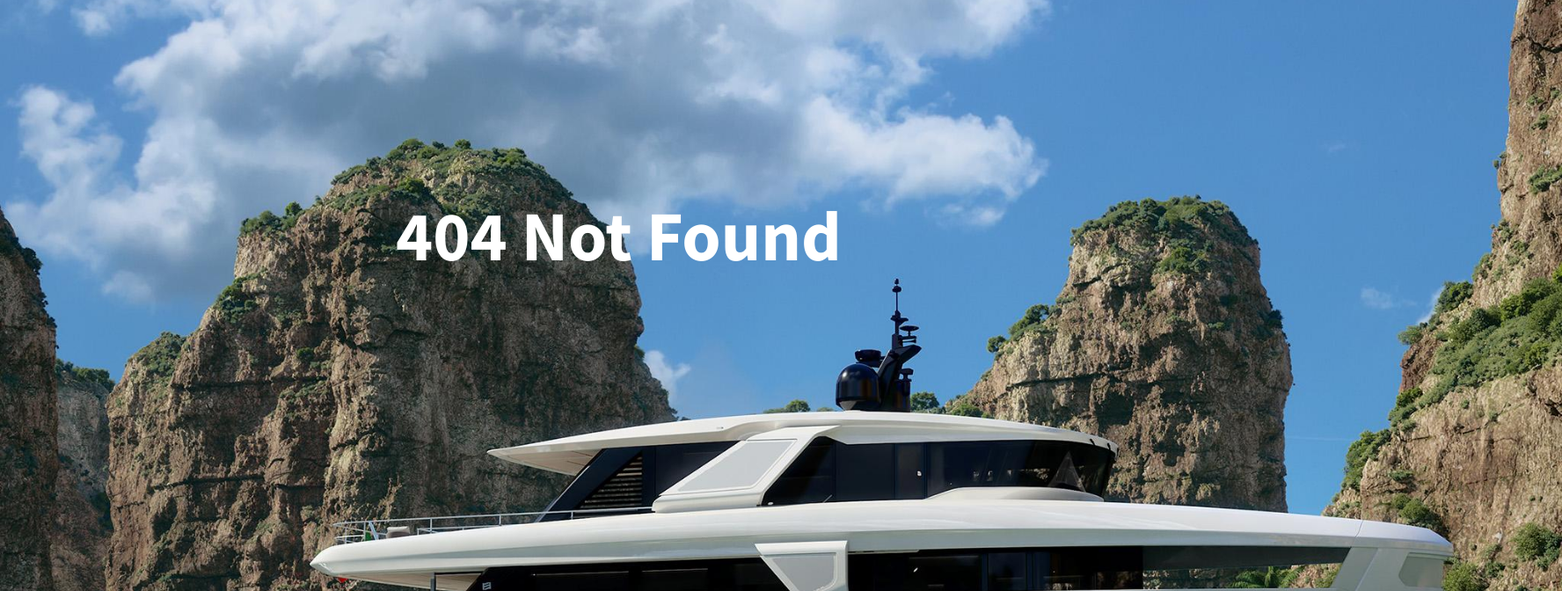
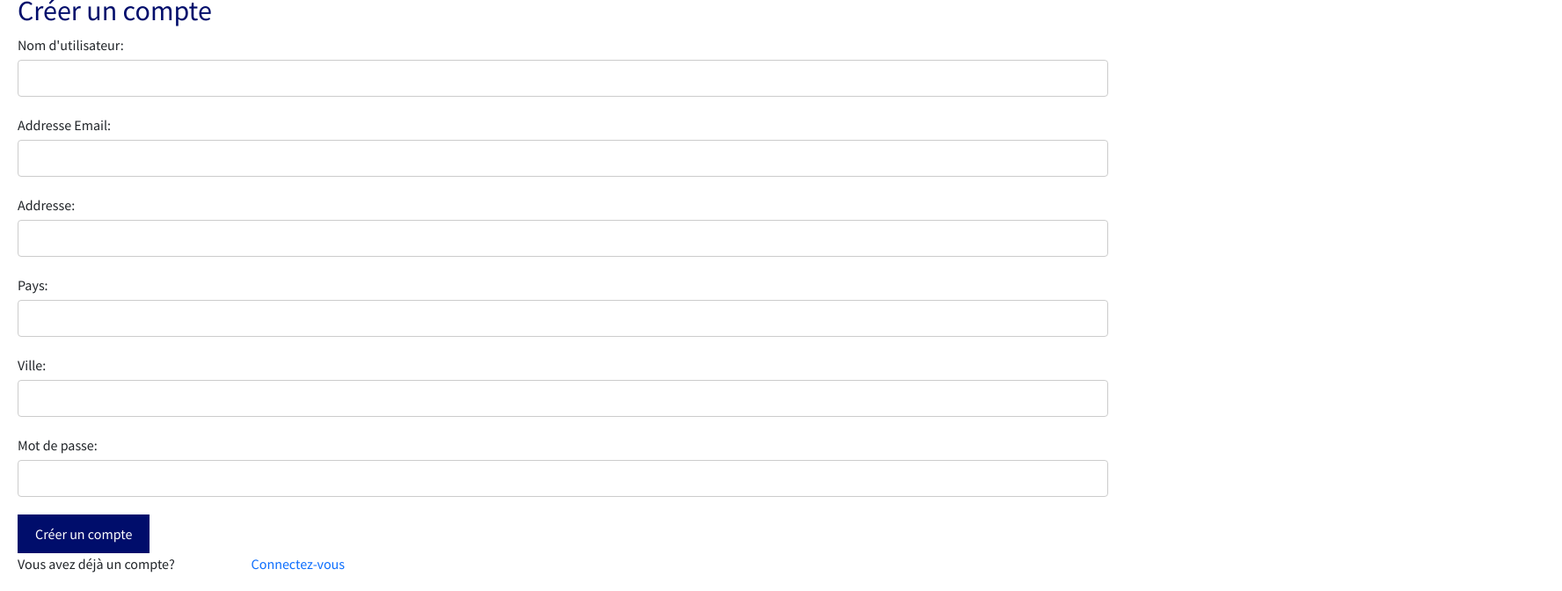
Before and after one commit to gladys18/cdp-f23-g10, a React (Create React App) app: page /register in a window 1280 px wide. Shown: the part 260-932 px from the top of the page at 88% size, 1776 px wide, since content can reach past the window. Built offline with nearby package versions, Linux system fonts and the light colour scheme; what @react-pdf/renderer would draw is missing.

Commit message:
finished api

```diff
--- a/package.json
+++ b/package.json
@@ -7,6 +7,7 @@
     "@testing-library/jest-dom": "^5.16.4",
     "@testing-library/react": "^13.3.0",
     "@testing-library/user-event": "^13.5.0",
+    "axios": "^1.6.8",
     "bootstrap": "^5.1.3",
     "react": "^18.2.0",
     "react-dom": "^18.2.0",
--- a/src/components/Header/Header.jsx
+++ b/src/components/Header/Header.jsx
@@ -51,11 +51,11 @@ const Header = () => {
 
             <Col lg="6" md="6" sm="6">
               <div className="header__top__right d-flex align-items-center justify-content-end gap-3">
-                <Link to="#" className=" d-flex align-items-center gap-1">
+                <Link to="/login" className=" d-flex align-items-center gap-1">
                   <i class="ri-login-circle-line"></i> Se connecter
                 </Link>
 
-                <Link to="#" className=" d-flex align-items-center gap-1">
+                <Link to="/register" className=" d-flex align-items-center gap-1">
                   <i class="ri-user-line"></i> Créer un compte
                 </Link>
               </div>
--- /dev/null
+++ b/src/pages/Login.jsx
@@ -0,0 +1,48 @@
+// LoginForm.js
+import React, { useState } from 'react';
+import '../styles/login-form.css';
+
+const LoginForm = () => {
+    const [username, setUsername] = useState('');
+    const [password, setPassword] = useState('');
+
+    const handleLogin = (e) => {
+        e.preventDefault();
+        // Add your login logic here
+        console.log('Logging in with:', username, password);
+    };
+
+    return (
+        <div className="form-container">
+            <h2>Se connecter</h2>
+            <form onSubmit={handleLogin}>
+                <div className="form-group">
+                    <label htmlFor="username">Nom d'utilisateur:</label>
+                    <input
+                        type="text"
+                        id="username"
+                        value={username}
+                        onChange={(e) => setUsername(e.target.value)}
+                        required
+                    />
+                </div>
+                <div className="form-group">
+                    <label htmlFor="password">Mot de passe:</label>
+                    <input
+                        type="password"
+                        id="password"
+                        value={password}
+                        onChange={(e) => setPassword(e.target.value)}
+                        required
+                    />
+                </div>
+                <button type="submit">Se Connecter</button>
+                <div style={{display:'flex', flexDirection:'row', width:'30%', alignContent:"center", justifyContent:"space-between", alignSelf:"center"}}>
+                    <p>Pas encore de Compte?</p> <a style={{textDecoration:'none'}} href="/register">         Créer un compte</a>
+                </div>
+            </form>
+        </div>
+    );
+};
+
+export default LoginForm;
--- /dev/null
+++ b/src/pages/Register.jsx
@@ -0,0 +1,93 @@
+// RegisterForm.js
+import React, { useState } from 'react';
+import '../styles/login-form.css';
+
+const RegisterForm = () => {
+    const [newUsername, setNewUsername] = useState('');
+    const [newPassword, setNewPassword] = useState('');
+    const [userAddress, setUserAddress] = useState('')
+    const [userEmail, setUserEmail] = useState('')
+    const [userCountry, setUserCountry] = useState('')
+    const [userCity, setUserCity] = useState('')
+
+    const handleRegister = (e) => {
+        e.preventDefault();
+        // Add your register logic here
+        console.log('Registering with:', newUsername, newPassword);
+    };
+
+    return (
+        <div className="form-container">
+            <h2>Créer un compte</h2>
+            <form onSubmit={handleRegister}>
+                <div className="form-group">
+                    <label htmlFor="new-username">Nom d'utilisateur:</label>
+                    <input
+                        type="text"
+                        id="new-username"
+                        value={newUsername}
+                        onChange={(e) => setNewUsername(e.target.value)}
+                        required
+                    />
+                </div>
+                <div className="form-group">
+                    <label htmlFor="userEmail">Addresse Email:</label>
+                    <input
+                        type="text"
+                        id="userEmail"
+                        value={userEmail}
+                        onChange={(e) => setUserEmail(e.target.value)}
+                        required
+                    />
+                </div>
+                <div className="form-group">
+                    <label htmlFor="new-useraddress">Addresse:</label>
+                    <input
+                        type="text"
+                        id="new-useraddress"
+                        value={userAddress}
+                        onChange={(e) => setUserAddress(e.target.value)}
+                        required
+                    />
+                </div>
+                <div className="form-group">
+                    <label htmlFor="new-usercountry">Pays:</label>
+                    <input
+                        type="text"
+                        id="new-usercountry"
+                        value={userCountry}
+                        onChange={(e) => setUserCountry(e.target.value)}
+                        required
+                    />
+                </div>
+                <div className="form-group">
+                    <label htmlFor="new-usercity">Ville:</label>
+                    <input
+                        type="text"
+                        id="new-usercity"
+                        value={userCity}
+                        onChange={(e) => setUserCity(e.target.value)}
+                        required
+                    />
+                </div>
+                <div className="form-group">
+                    <label htmlFor="new-password">Mot de passe:</label>
+                    <input
+                        type="password"
+                        id="new-password"
+                        value={newPassword}
+                        onChange={(e) => setNewPassword(e.target.value)}
+                        required
+                    />
+                </div>
+
+                <button type="submit">Créer un compte</button>
+                <div style={{display:'flex', flexDirection:'row', width:'30%', alignContent:"center", justifyContent:"space-between", alignSelf:"center"}}>
+                    <p>Vous avez déjà un compte?</p> <a style={{textDecoration:'none'}} href="/login">         Connectez-vous</a>
+                </div>
+            </form>
+        </div>
+    );
+};
+
+export default RegisterForm;
--- a/src/routers/Routers.js
+++ b/src/routers/Routers.js
@@ -10,6 +10,8 @@ import NotFound from "../pages/NotFound";
 import Contact from "../pages/Contact";
 import BoatPermitForm from "../components/UI/BoatPermit";
 import CGU from "../pages/CGU";
+import LoginForm from "../pages/Login";
+import RegisterForm from "../pages/Register";
 
 const Routers = () => {
   return (
@@ -25,6 +27,8 @@ const Routers = () => {
       <Route path="*" element={<NotFound />} />
       <Route path="/permit" element={<BoatPermitForm/>}/>
       <Route path="/CGU" element={<CGU/>}/>
+      <Route path="/login" element={<LoginForm/>}/>
+      <Route path="/register" element={<RegisterForm/>}/>
     </Routes>
   );
 };
--- /dev/null
+++ b/src/styles/login-form.css
@@ -0,0 +1,44 @@
+/* LoginForm.css */
+.form-container {
+    background-color: #fff;
+    border-radius: 5px;
+    padding: 20px;
+    box-shadow: 0 0 10px rgba(0, 0, 0, 0.1);
+}
+
+.form-container h2 {
+    margin-top: 0;
+}
+
+.form-group {
+    margin-bottom: 20px;
+}
+
+label {
+    display: block;
+}
+
+input[type="text"],
+input[type="password"] {
+    width: 100%;
+    padding: 8px;
+    border: 1px solid #ccc;
+    border-radius: 4px;
+    box-sizing: border-box;
+    font-size: 16px;
+    margin-top: 5px;
+}
+
+button {
+    background-color:#000d6b;
+    color: white;
+    padding: 10px 20px;
+    border: none;
+    border-radius: 4px;
+    cursor: pointer;
+    font-size: 16px;
+}
+
+button:hover {
+    background-color: #45a049;
+}
```
Also changed, not shown: 1 other file (tests, documents, lock files or other folders).
